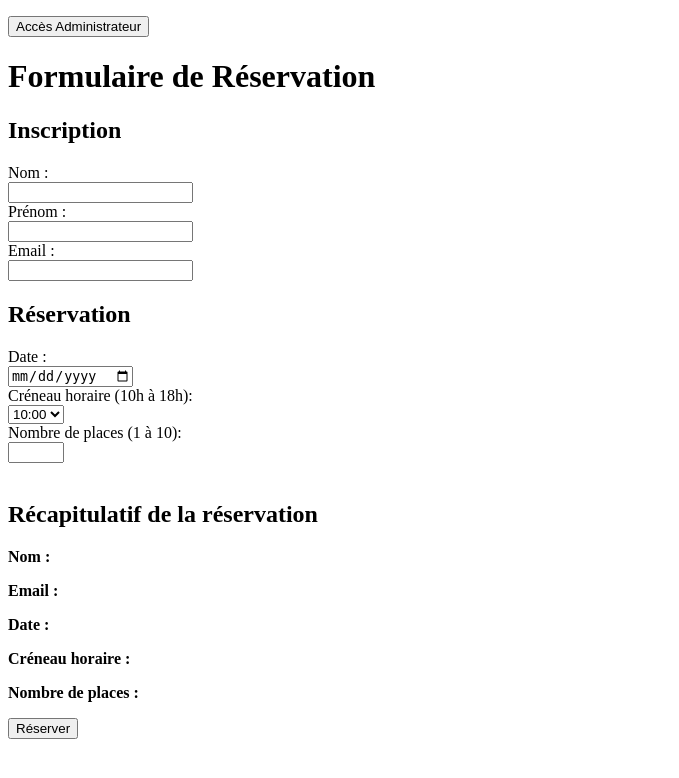
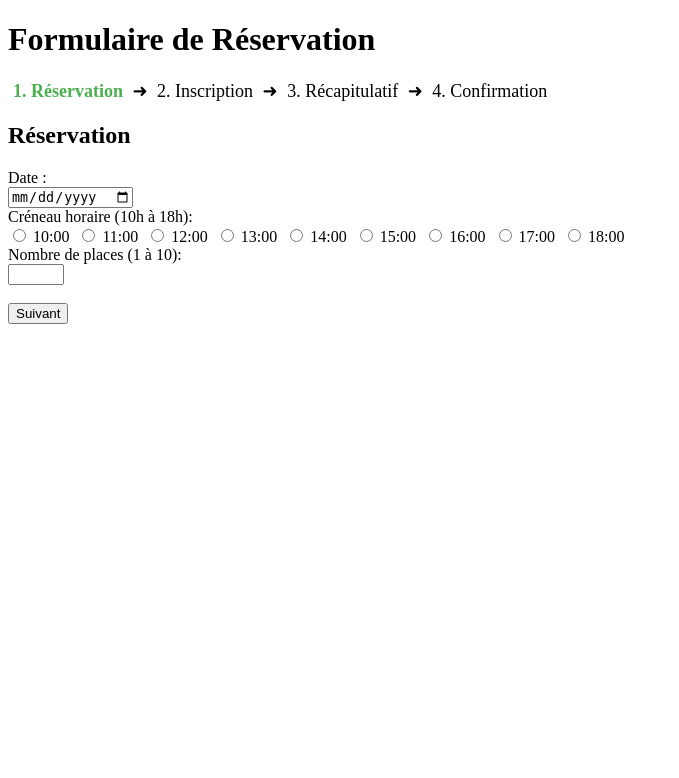
Before and after one commit to inesderrix/luminaria, a PHP site: page / in a window 1280 px wide. Shown: the top 778 px of the page, without its empty margins (0-679 px from the left). Run offline with PHP 8.4, Linux system fonts and the light colour scheme.

Commit message:
ajout des étapes de reservation

```diff
--- a/views/reservation_form.php
+++ b/views/reservation_form.php
@@ -3,55 +3,77 @@
 <head>
     <meta charset="UTF-8">
     <title>Réservation</title>
+    <style>
+        .step { display: none; }
+        .active { display: block; }
+        #summary { display: block; }
+        #breadcrumb { margin-bottom: 20px; font-size: 18px; }
+        #breadcrumb span { margin: 0 5px; }
+        #breadcrumb .current { font-weight: bold; color: #4CAF50; }
+    </style>
 </head>
 <body>
 
-<p>
-    <a href="admin.php"><button type="button">Accès Administrateur</button></a>
-</p>
+<h1>Formulaire de Réservation</h1>
+<div id="breadcrumb">
+    <span class="current">1. Réservation</span> ➜
+    <span>2. Inscription</span> ➜
+    <span>3. Récapitulatif</span> ➜
+    <span>4. Confirmation</span>
+</div>
 
-<h1>Formulaire de Réservation</h1>
 <form id="reservationForm" method="POST">
+    <input type="hidden" name="step" value="1">
+
+    <!-- Étape 1 -->
+    <div class="step active" id="step1">
+        <h2>Réservation</h2>
+        <label>Date :</label><br>
+        <input type="date" name="date" oninput="updateRecap()" required><br>
+        <label>Créneau horaire (10h à 18h):</label><br>
+        <?php for ($h = 10; $h <= 18; $h++) { echo "<input type='radio' name='time_slot' value='{$h}:00' oninput='updateRecap()' required> {$h}:00 &nbsp;"; } ?><br>
+
+        <label>Nombre de places (1 à 10):</label><br>
+        <input type="number" name="places" min="1" max="10" oninput="updateRecap()" required><br><br>
+        <button type="button" onclick="nextStep(1)">Suivant</button>
+    </div>
+
+    <!-- Étape 2  -->
+    <div class="step" id="step2">
         <h2>Inscription</h2>
         <label>Nom :</label><br>
-    <input type="text" name="family_name" required><br>
+        <input type="text" name="family_name" oninput="updateRecap()" required><br>
         <label>Prénom :</label><br>
-    <input type="text" name="name" required><br>
+        <input type="text" name="name" oninput="updateRecap()" required><br>
         <label>Email :</label><br>
-    <input type="email" name="email" required><br>
+        <input type="email" name="email" oninput="updateRecap()" required><br>
+        <button type="button" onclick="nextStep(2)">Suivant</button>
+        <button type="button" onclicprec(2)>Précédent</button>
+    </div>
 
-    <h2>Réservation</h2>
-    <label>Date :</label><br>
-    <input type="date" name="date" required><br>
-    <label>Créneau horaire (10h à 18h):</label><br>
-    <select name="time_slot" required>
-        <?php
-        for ($h = 10; $h <= 18; $h++) {
-            echo "<option value='{$h}:00'>{$h}:00</option>";
-        }
-        ?>
-    </select><br>
-    <label>Nombre de places (1 à 10):</label><br>
-    <input type="number" name="places" min="1" max="10" required><br><br>
-
-    <!-- Bouton qui envoie le formulaire -->
-
-
-<!-- Récapitulatif mis à jour en temps réel -->
+    <!-- Étape 3 -->
+    <div class="step" id="step3">
+        <h2>Confirmation</h2>
         <div id="summary">
-    <h2>Récapitulatif de la réservation</h2>
+            <h3>Récapitulatif de la réservation</h3>
             <p><strong>Nom :</strong> <span id="recap_family_name"></span> <span id="recap_name"></span></p>
             <p><strong>Email :</strong> <span id="recap_email"></span></p>
             <p><strong>Date :</strong> <span id="recap_date"></span></p>
             <p><strong>Créneau horaire :</strong> <span id="recap_time_slot"></span></p>
             <p><strong>Nombre de places :</strong> <span id="recap_places"></span></p>
         </div>
+        <button type="button" onclick="nextStep(3)">Confirmer</button>
+        <button type="button" onclicprec(3)>Précédent</button>
+    </div>
+
+    <!-- Étape 4 -->
+    <div class="step" id="step4">
+    <div > Félicitations, votre réservation a été prise en compte !</div>
+    </div>
+</form>
+
 
 <script href="controllers/script.js"></script>
-<input type="submit" name="submit" value="Réserver">
-</form>
-
-<?php if (isset($message)) { echo "<p>{$message}</p>"; } ?>
 
 </body>
 </html>
```
Also changed, not shown: controllers/script.js (+43 -11 lines). Lines whose indentation alone changed are shown as unchanged.
